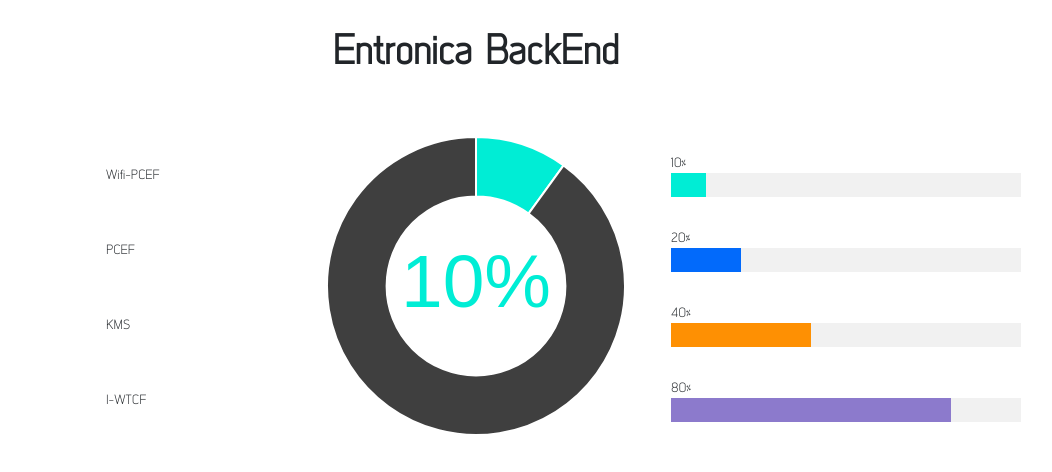
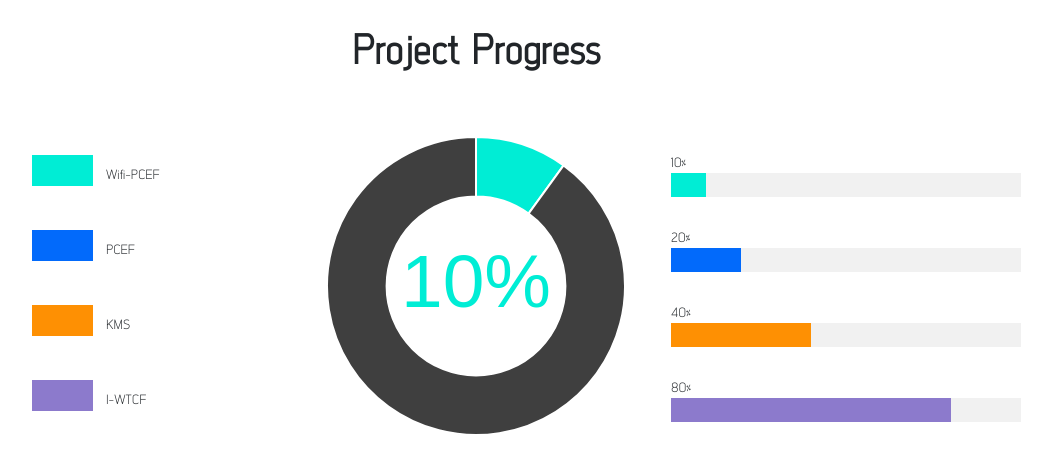
Before and after one commit to adonaieds/Inno, a plain HTML site: page index.html in a window 1280 px wide. Shown: the whole page, without its empty margins (164-1216 px from the left). Drawn offline with nearby package versions, Linux system fonts and the light colour scheme; files whose address does not match are found by name.

Commit message:
modified:   index.html 	modified:   main.css

```diff
--- a/index.html
+++ b/index.html
@@ -15,34 +15,42 @@
 <body>
 
     <section name="header" class="test1">
-        <header class="header1">Entronica BackEnd</header>
+        <header class="header1">Project Progress</header>
     </section>
 
     <section class="container">
         <div class="container1">
 
             <div class="dev15" id="name1" onclick="showLineChart1()">
-                <div class="cir1"></div>
+                <div class="cir1">
+                    <canvas style="height: 100%; width: 70%; background:#00edd5;"></canvas>
+                </div>
                 <div class="namepro1">
                     <p>Wifi-PCEF</p>
                 </div>
             </div>
             <div class="dev15" id="name2" onclick="showLineChart2()">
-                <div class="cir1"></div>
+                <div class="cir1">
+                    <canvas style="height: 100%; width: 70%; background:#026afb;"></canvas>
+                </div>
                 <div class="namepro1">
                     <p>PCEF</p>
                 </div>
             </div>
 
             <div class="dev15" id="name2" onclick="showLineChart3()">
-                <div class="cir1"></div>
+                <div class="cir1">
+                    <canvas style="height: 100%; width: 70%; background:#fe9003;"></canvas>
+                </div>
                 <div class="namepro1">
                     <p>KMS</p>
                 </div>
             </div>
 
             <div class="dev15" id="name2" onclick="showLineChart4()">
-                <div class="cir1"></div>
+                <div class="cir1">
+                    <canvas style="height: 100%; width: 70%; background:#8c7acc;"></canvas>
+                </div>
                 <div class="namepro1">
                     <p>I-WTCF</p>
                 </div>
--- a/main.css
+++ b/main.css
@@ -84,7 +84,9 @@ body {
 .cir1{
     align-self: center;
     justify-self: center;
+    padding: 0 0 0 50%;
 }
+
 .cir1 span{
     padding: 50% 70% 30% 50%;
     background-color: aqua;
```
